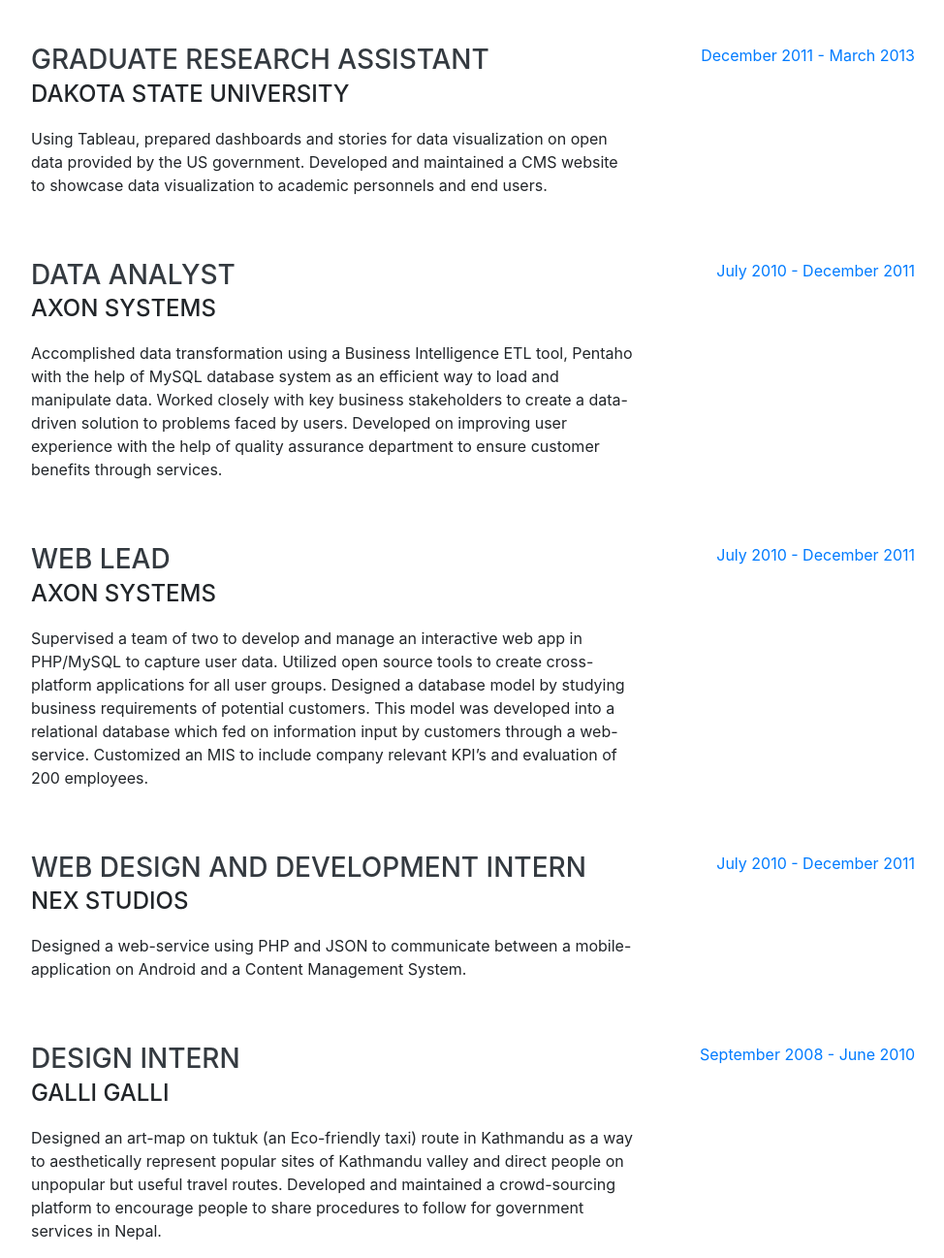
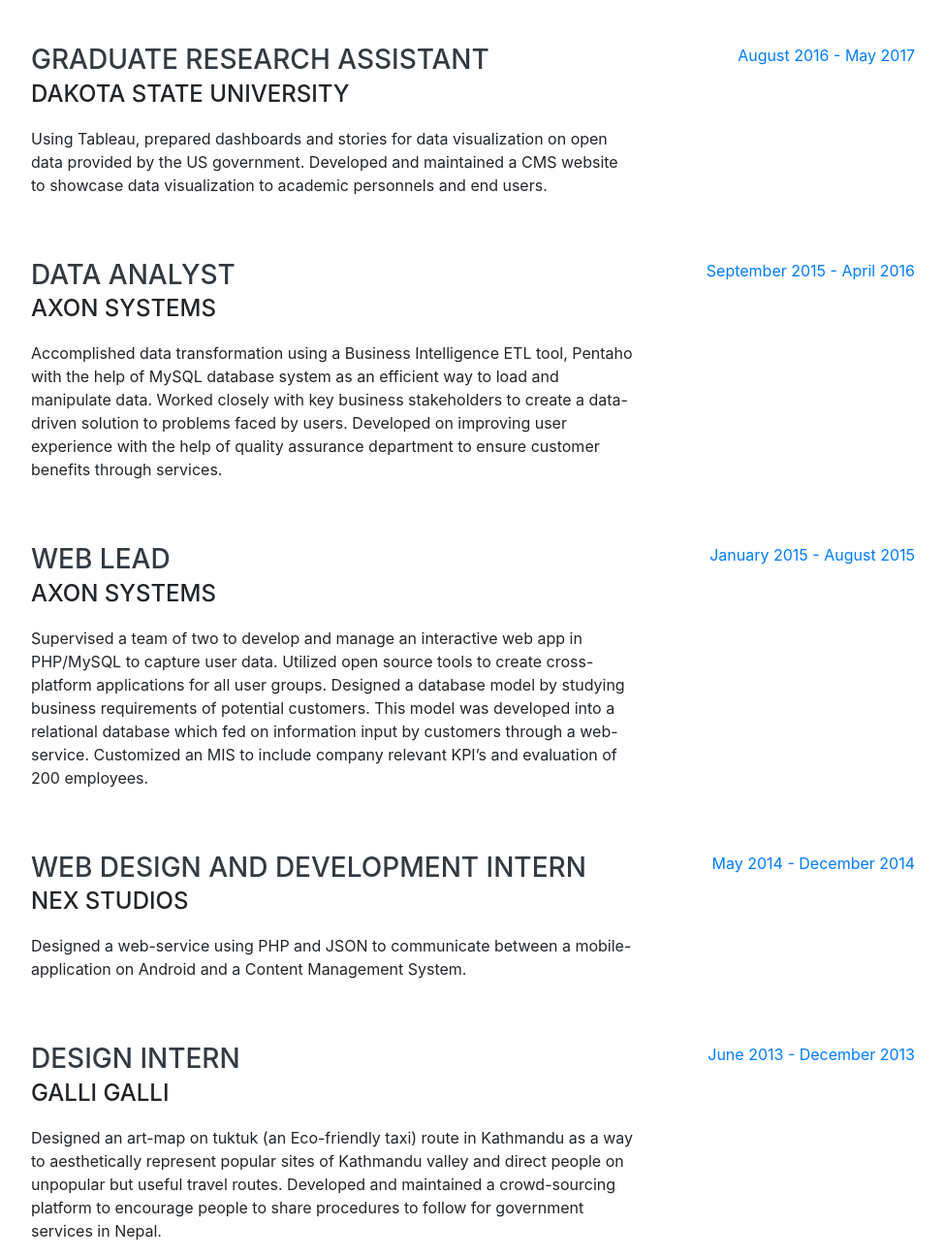
Before and after one commit to Sriz/Sriz.github.io, a website with bundled scripts: page index.html in a window 1280 px wide. Shown: the part 1136-2433 px from the top of the page at 97% size, without its empty margins (288-1262 px from the left). Built offline with nearby package versions, Linux system fonts and the light colour scheme; a web font is replaced by a local one.

Commit message:
Update index.html

```diff
--- a/index.html
+++ b/index.html
@@ -127,7 +127,7 @@
             </p>
           </div>
           <div class="resume-date text-md-right">
-            <span class="text-primary">December 2011 - March 2013</span>
+            <span class="text-primary">August 2016 - May 2017</span>
           </div>
         </div>
 
@@ -142,7 +142,7 @@
               </p>
             </div>
             <div class="resume-date text-md-right">
-              <span class="text-primary">July 2010 - December 2011</span>
+              <span class="text-primary">September 2015 - April 2016</span>
             </div>
         </div>
 
@@ -158,7 +158,7 @@
             </p>
           </div>
           <div class="resume-date text-md-right">
-            <span class="text-primary">July 2010 - December 2011</span>
+            <span class="text-primary">January 2015 - August 2015</span>
           </div>
         </div>
 
@@ -171,7 +171,7 @@
               </p>
             </div>
             <div class="resume-date text-md-right">
-              <span class="text-primary">July 2010 - December 2011</span>
+              <span class="text-primary">May 2014 - December 2014</span>
             </div>
         </div>
 
@@ -187,7 +187,7 @@
             </p>
           </div>
           <div class="resume-date text-md-right">
-            <span class="text-primary">September 2008 - June 2010</span>
+            <span class="text-primary">June 2013 - December 2013</span>
           </div>
         </div>
       </div>
```
